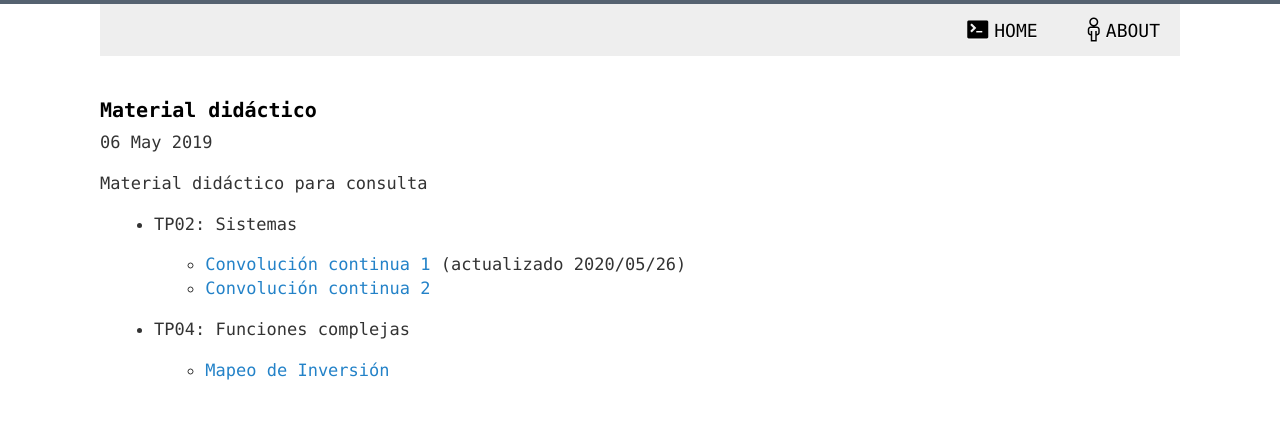
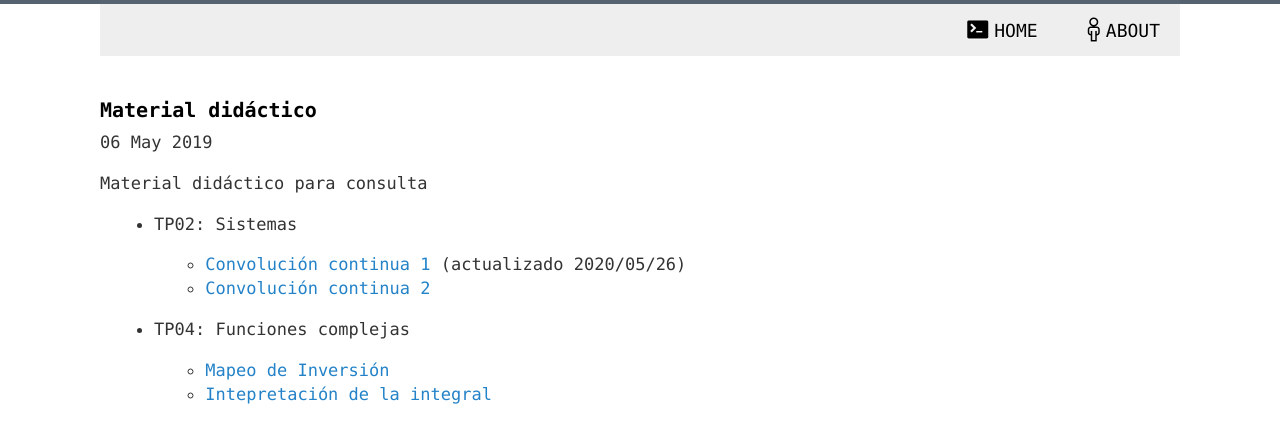
Before and after one commit to 1nv1/UTN-FRN-ASS, a Jekyll site: the page built from _posts/2019-05-06-MaterialDidactivo.markdown, in a window 1280 px wide. Shown: the top 443 px of the page. Built offline with Jekyll 4.4.1, drawn with Linux system fonts in a browser that asks for light colours; comment, search, counter and statistics services are not loaded.

Commit message:
Updated didacts

```diff
--- a/_posts/2019-05-06-MaterialDidactivo.markdown
+++ b/_posts/2019-05-06-MaterialDidactivo.markdown
@@ -14,3 +14,4 @@ Material didáctico para consulta
   - [Convolución continua 2](https://drive.google.com/open?id=1IVzg8BPp3GgmfkA-5xDv4bbz2B7A_wxW)
 * TP04: Funciones complejas
   - [Mapeo de Inversión](https://drive.google.com/file/d/1hKloPi9LJzUrreBWNVIwwp1QhoFcFTyb/view?usp=sharing)
+  - [Intepretación de la integral](https://drive.google.com/file/d/106zkquP6l-KBk-LmkA6WwVSYoPWv31XN/view?usp=sharing)
```
